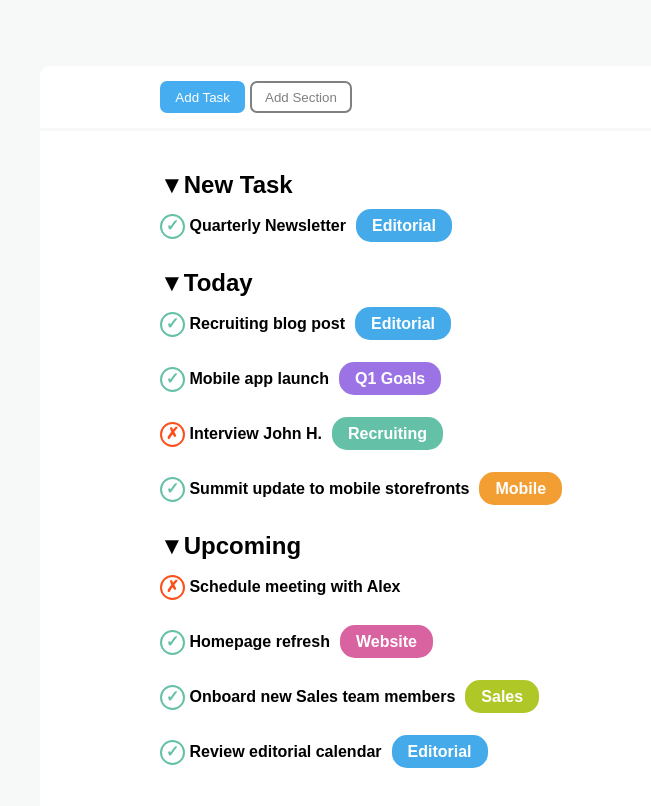
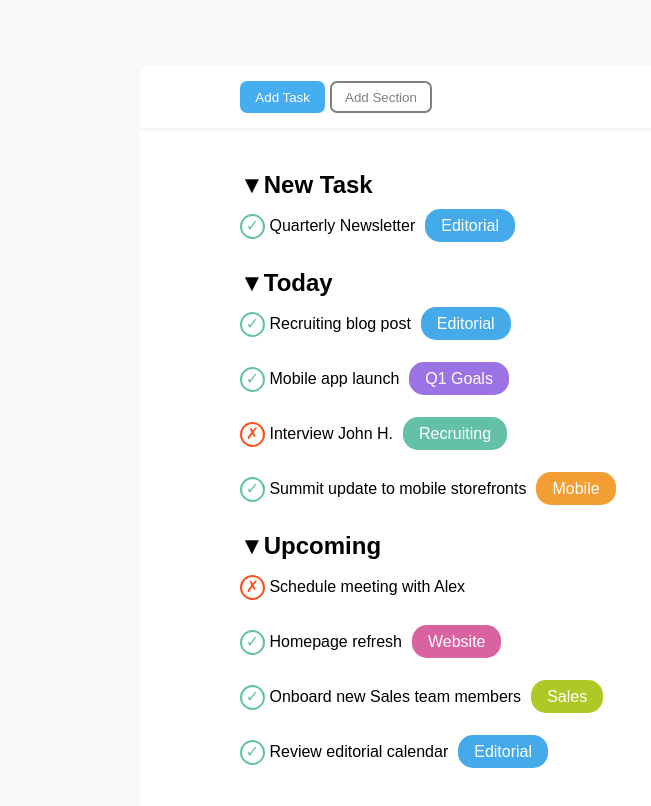
Before and after one commit to MonteDeveloper/html-css-toboolist, a plain HTML site: page index.html in a window 1280 px wide. Shown: the part 104-910 px from the top of the page, without its empty margins (0-651 px from the left). Drawn offline with Linux system fonts and the light colour scheme.

Commit message:
style(general): small changes

```diff
--- a/css/main.css
+++ b/css/main.css
@@ -8,7 +8,6 @@
 body{
     background-color: #f7f9f9;
     font-family: Arial;
-    font-weight: bolder;
 }
 
 header{
@@ -33,7 +32,7 @@ h1{
 }
 
 main{
-    max-width: 1200px;
+    max-width: 1000px;
     margin: auto;
 }
 
@@ -53,7 +52,7 @@ main div{
     margin-top: 3px;
     border-radius: 0px 0px 10px 10px;
     padding-left: 10%;
-    padding-bottom: 40px;
+    padding-bottom: 20px;
     padding-top: 40px;
 }
 
```
